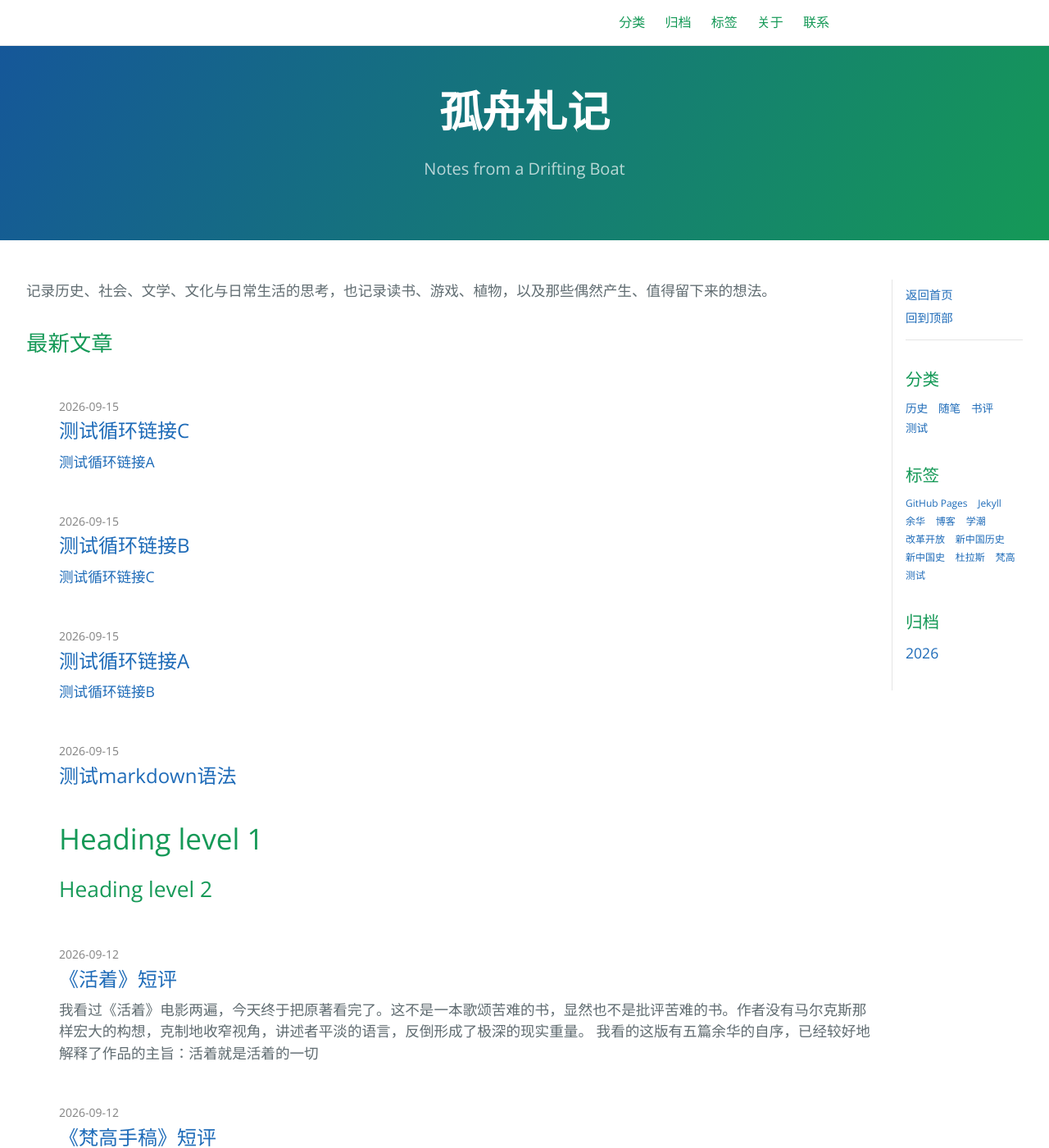
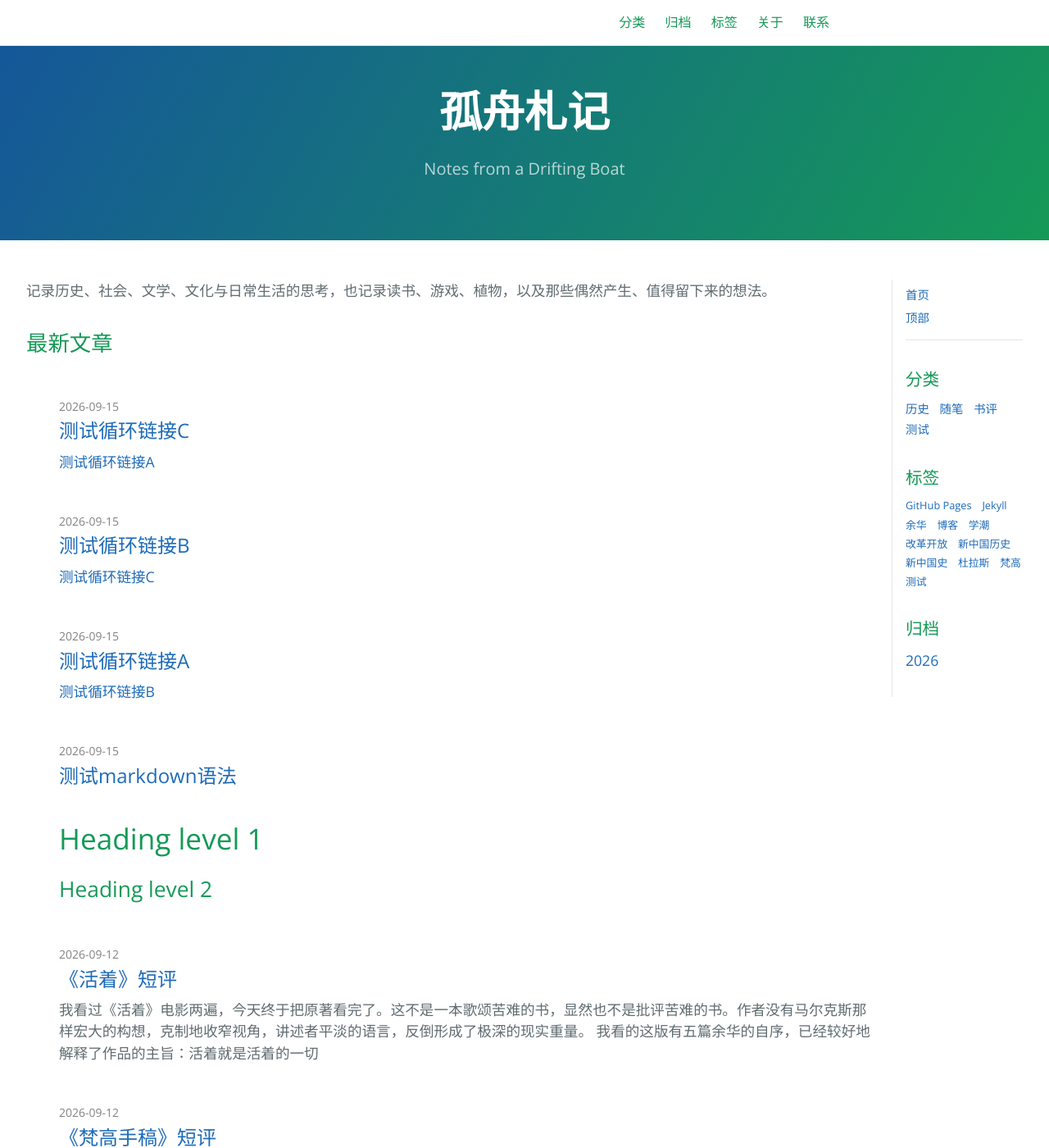
Before and after one commit to mawenqian1992/mawenqian1992.github.io, a Jekyll site: the page built from index.md, in a window 1280 px wide and 1400 px high. Shown: the whole window at 82% size. Built offline with Jekyll 4.4.1, drawn with Linux system fonts in a browser that asks for light colours.

Commit message:
0918-0941

```diff
--- a/_layouts/default.html
+++ b/_layouts/default.html
@@ -124,11 +124,10 @@
     <aside class="sidebar sidebar-right">
 
     <div class="sidebar-section sidebar-navigation">
-        <a href="{{ "/" | relative_url }}">返回首页</a>
-        <a href="#top">回到顶部</a>
+        <a href="{{ "/" | relative_url }}">首页</a>        <a href="#top">顶部</a>
     </div>
 
-    <div class="sidebar-section">
+    <div class="sidebar-section sidebar-categories">
         <h3>分类</h3>
             <ul>
                 {% for category in site.categories %}
@@ -141,7 +140,7 @@
             </ul>
         </div>
 
-        <div class="sidebar-section">
+        <div class="sidebar-section sidebar-tags">
             <h3>标签</h3>
             <ul>
                 {% assign all_tags = site.tags | sort %}
--- a/assets/css/style.scss
+++ b/assets/css/style.scss
@@ -195,12 +195,12 @@
   font-size: 0.9rem;
 }
 
-.sidebar-section:nth-child(2) li {
-  font-size: 0.85rem;
+.sidebar-categories li {
+  font-size: 0.9rem;
 }
 
-.sidebar-section:nth-child(3) li {
-  font-size: 0.75rem;
+.sidebar-tags li {
+  font-size: 0.8rem;
 }
 
 
@@ -238,15 +238,16 @@
 }
 
 #toc li {
-  margin-bottom: 0.35rem;
+  display: block;
+  width: 100%;
+  margin-bottom: 0.45rem;
   line-height: 1.4;
 }
 
 #toc a {
   display: block;
-  white-space: nowrap;
-  overflow: hidden;
-  text-overflow: ellipsis;
+  white-space: normal;
+  overflow-wrap: anywhere;
   text-decoration: none;
   transition: opacity 0.15s ease;
 }
@@ -257,6 +258,7 @@
 
 #toc .toc-level-2 {
   padding-left: 0;
+  font-size: 0.85rem;
 }
 
 #toc .toc-level-3 {
```
